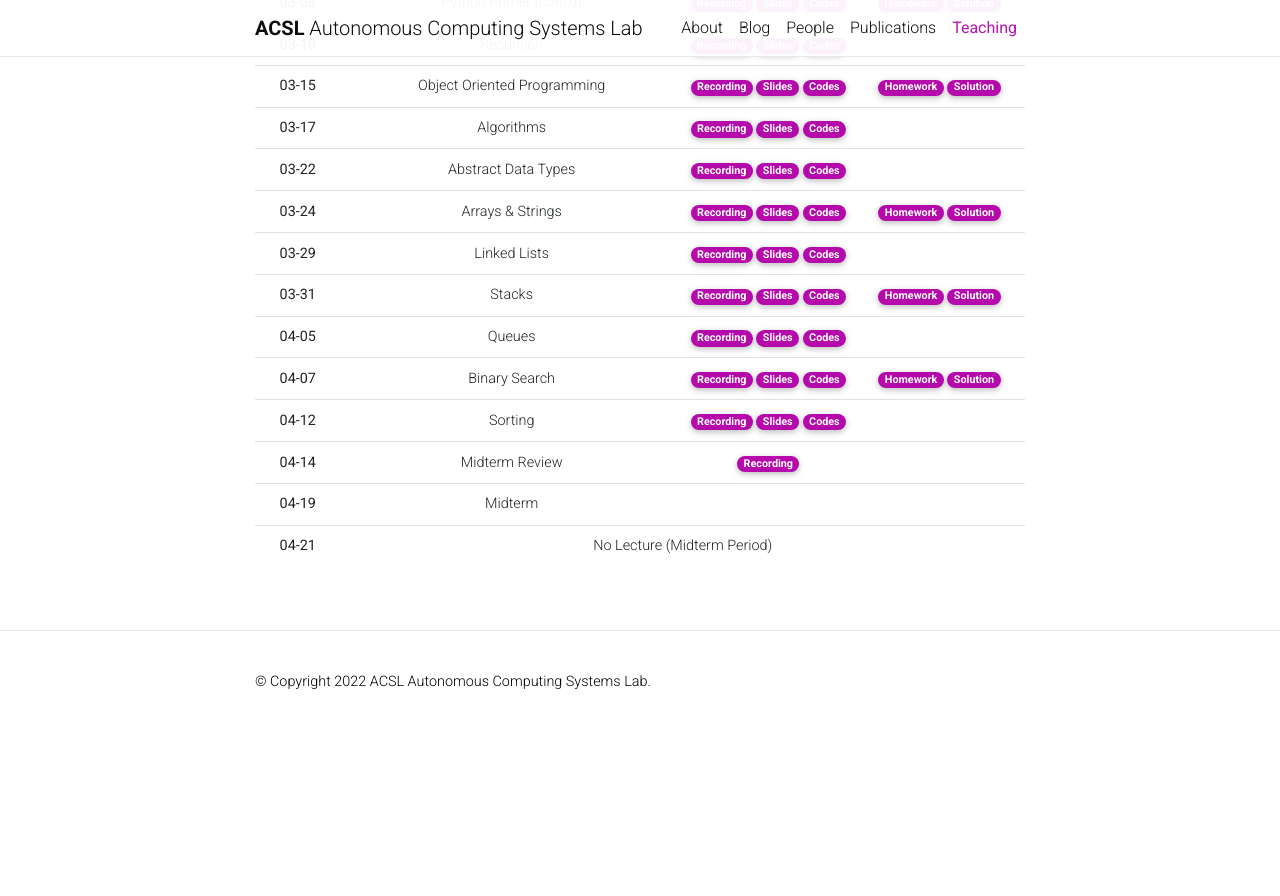
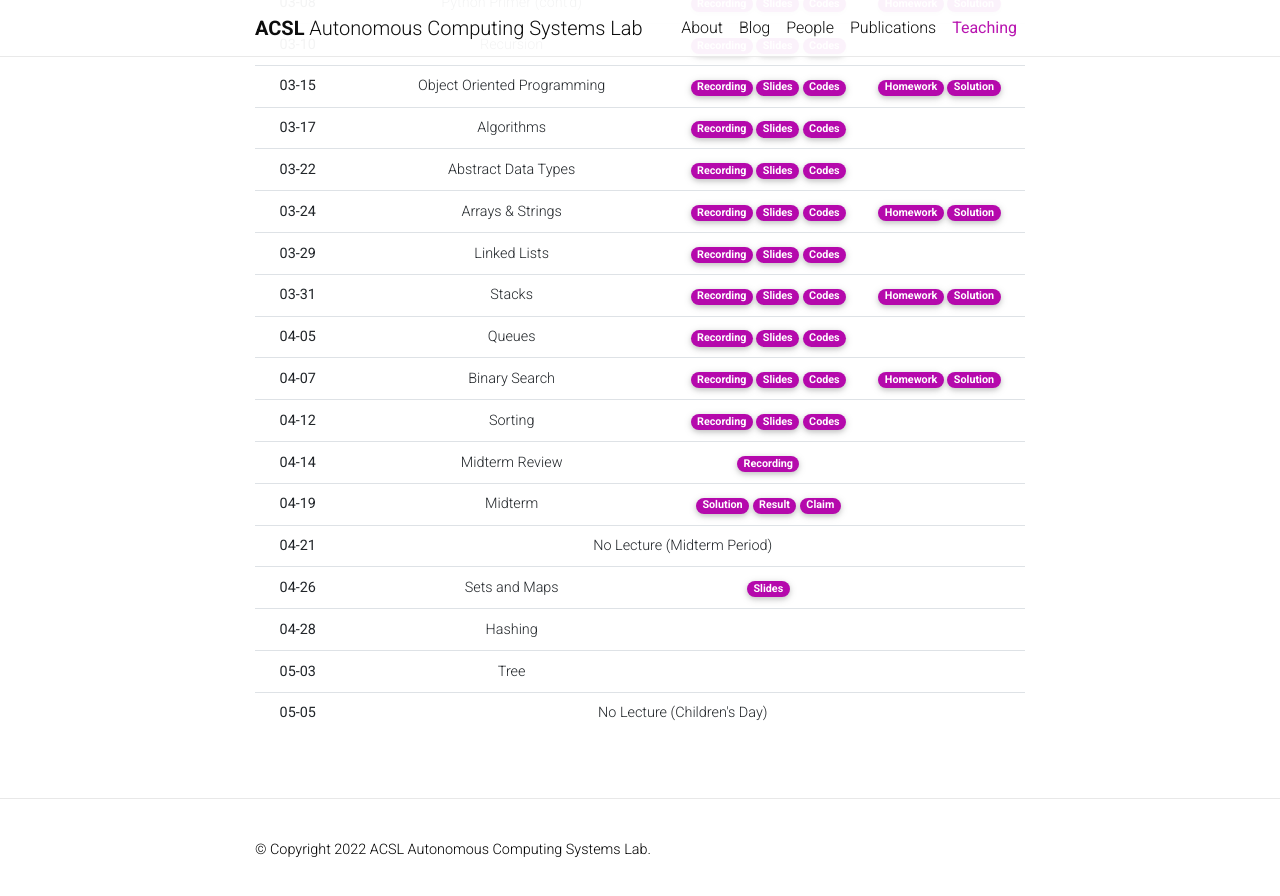
Before and after one commit to Uehwan/Uehwan.github.io, a Jekyll site: the page built from _teaching/datastruct22sp.md, in a window 1280 px wide and 900 px high, scrolled down 1024 px. Shown: the top 896 px of the window. Built offline with Jekyll 4.4.1, drawn with Linux system fonts in a browser that asks for light colours; nearby versions of some CDN libraries; comment, search, counter and statistics services are not loaded; a style sheet for code colours, icons or effects is not loaded; before the commit the page ends 1757 px from its top, so only the background shows below that.

Commit message:
[ds22sp] 22-04-26 pre

```diff
--- a/_teaching/datastruct22sp.md
+++ b/_teaching/datastruct22sp.md
@@ -170,6 +170,36 @@
       <th scope="row">04-19</th>
       <td>Midterm</td>
       <td>
+        <a href="https://docs.google.com/document/d/1ZezFKEIuI8E7lmz54wwmatWzAiKHMHrx8jZOQkKptpM/edit?usp=sharing" target="_blank" class="badge badge-pill" style="background-color:#B509AC;">Solution</a>
+        <a href="https://docs.google.com/spreadsheets/d/1vP8FWsrKHvDhLBF8zuRCNaox38V8enCf1L7e0WgjbIg/edit?usp=sharing" target="_blank" class="badge badge-pill" style="background-color:#B509AC;">Result</a>
+        <a href="https://docs.google.com/spreadsheets/d/1IYq5zVdDuJM6weCha7yGQK89F9kPSlpxTfuieL5Toqg/edit?usp=sharing" target="_blank" class="badge badge-pill" style="background-color:#B509AC;">Claim</a>
+      </td>
+      <td>
+        <!--a href="https://colab.research.google.com/drive/1gRNMsgBKA2hXzE6bEDwtpcdjbgxCc6t1?usp=sharing" target="_blank" class="badge badge-pill" style="background-color:#B509AC;">Homework</a-->
+        <!--a href="https://colab.research.google.com/drive/1gRNMsgBKA2hXzE6bEDwtpcdjbgxCc6t1?usp=sharing" target="_blank" class="badge badge-pill" style="background-color:#B509AC;">Solution</a-->
+      </td>
+    </tr>
+    <tr style="border-bottom: 1.5px solid lightgrey;">
+      <th scope="row">04-21</th>
+      <td colspan="3">No Lecture (Midterm Period)</td>
+    </tr>
+    <tr>
+      <th scope="row">04-26</th>
+      <td>Sets and Maps</td>
+      <td>
+        <!--a href="https://youtu.be/o8dXKCL00Dc" target="_blank" class="badge badge-pill" style="background-color:#B509AC;">Recording</a-->
+        <a href="https://docs.google.com/presentation/d/1azcgcVMUuwMhR2BWDFcAUa1qoTKqmIbEmNLuFXhwGeo/edit?usp=sharing" target="_blank" class="badge badge-pill" style="background-color:#B509AC;">Slides</a>
+        <!--a href="https://colab.research.google.com/drive/1S9OYcv8v-KU1w1RI_t7fEb78EGjrQ3Aw?usp=sharing" target="_blank" class="badge badge-pill" style="background-color:#B509AC;">Codes</a-->
+      </td>
+      <td>
+        <!--a href="https://colab.research.google.com/drive/1gRNMsgBKA2hXzE6bEDwtpcdjbgxCc6t1?usp=sharing" target="_blank" class="badge badge-pill" style="background-color:#B509AC;">Homework</a-->
+        <!--a href="https://colab.research.google.com/drive/1gRNMsgBKA2hXzE6bEDwtpcdjbgxCc6t1?usp=sharing" target="_blank" class="badge badge-pill" style="background-color:#B509AC;">Solution</a-->
+      </td>
+    </tr>
+    <tr style="border-bottom: 1.5px solid lightgrey;">
+      <th scope="row">04-28</th>
+      <td>Hashing</td>
+      <td>
         <!--a href="https://youtu.be/o8dXKCL00Dc" target="_blank" class="badge badge-pill" style="background-color:#B509AC;">Recording</a-->
         <!--a href="https://docs.google.com/presentation/d/1qwWXB62idf3332JFdYpbSoRAb8rkhKBZmkOKQDqmatM/edit?usp=sharing" target="_blank" class="badge badge-pill" style="background-color:#B509AC;">Slides</a-->
         <!--a href="https://colab.research.google.com/drive/1S9OYcv8v-KU1w1RI_t7fEb78EGjrQ3Aw?usp=sharing" target="_blank" class="badge badge-pill" style="background-color:#B509AC;">Codes</a-->
@@ -180,8 +210,21 @@
       </td>
     </tr>
     <tr>
-      <th scope="row">04-21</th>
-      <td colspan="3">No Lecture (Midterm Period)</td>
+      <th scope="row">05-03</th>
+      <td>Tree</td>
+      <td>
+        <!--a href="https://youtu.be/o8dXKCL00Dc" target="_blank" class="badge badge-pill" style="background-color:#B509AC;">Recording</a-->
+        <!--a href="https://docs.google.com/presentation/d/1qwWXB62idf3332JFdYpbSoRAb8rkhKBZmkOKQDqmatM/edit?usp=sharing" target="_blank" class="badge badge-pill" style="background-color:#B509AC;">Slides</a-->
+        <!--a href="https://colab.research.google.com/drive/1S9OYcv8v-KU1w1RI_t7fEb78EGjrQ3Aw?usp=sharing" target="_blank" class="badge badge-pill" style="background-color:#B509AC;">Codes</a-->
+      </td>
+      <td>
+        <!--a href="https://colab.research.google.com/drive/1gRNMsgBKA2hXzE6bEDwtpcdjbgxCc6t1?usp=sharing" target="_blank" class="badge badge-pill" style="background-color:#B509AC;">Homework</a-->
+        <!--a href="https://colab.research.google.com/drive/1gRNMsgBKA2hXzE6bEDwtpcdjbgxCc6t1?usp=sharing" target="_blank" class="badge badge-pill" style="background-color:#B509AC;">Solution</a-->
+      </td>
+    </tr>
+    <tr>
+      <th scope="row">05-05</th>
+      <td colspan="3">No Lecture (Children's Day)</td>
     </tr>
   </tbody>
 </table>
```
